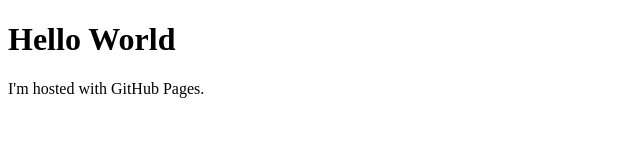
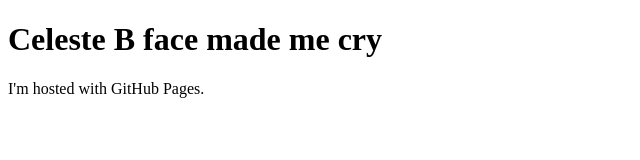
Before and after one commit to Dolomys/Dolomys.github.io, a plain HTML site: page index.html in a window 1280 px wide. Shown: the whole page, without its empty margins (0-640 px from the left). Drawn offline with Linux system fonts and the light colour scheme.

Commit message:
Update index.html

```diff
--- a/index.html
+++ b/index.html
@@ -1,7 +1,7 @@
 <!DOCTYPE html>
 <html>
 <body>
-<h1>Hello World</h1>
+<h1>Celeste B face made me cry</h1>
 <p>I'm hosted with GitHub Pages.</p>
 </body>
 </html>
```
